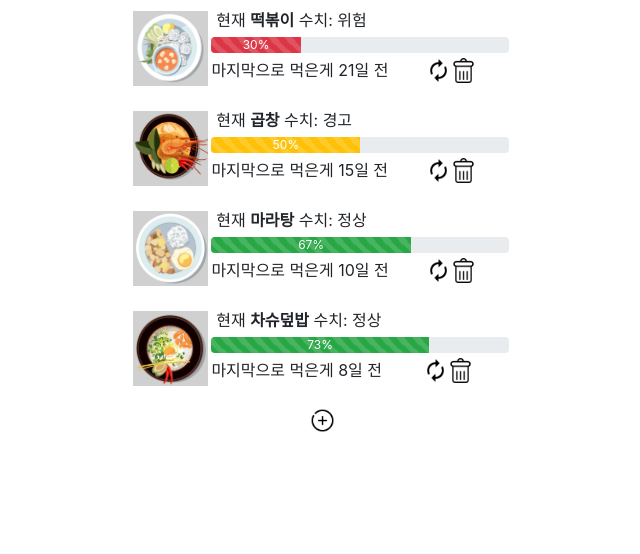
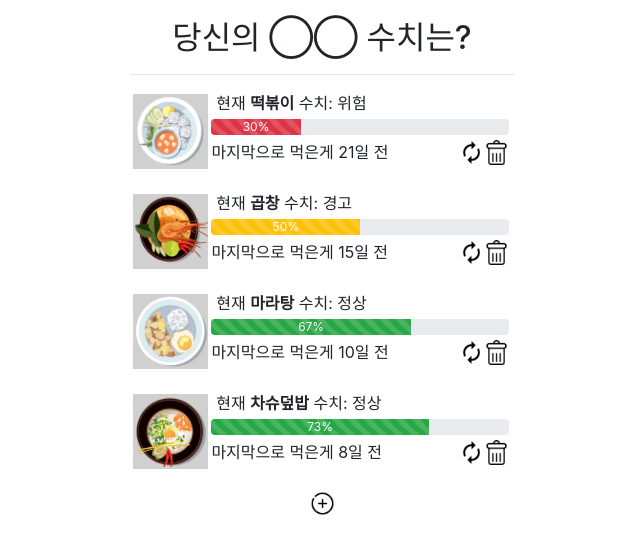
Before and after one commit to kst20209/eatwhen, a React (Create React App) app: page / in a window 1280 px wide. Shown: the top 554 px of the page, without its empty margins (318-958 px from the left). Built offline with nearby package versions, Linux system fonts and the light colour scheme.

Commit message:
Improved: header추가, update delete 버튼 우측정렬

```diff
--- a/src/App.css
+++ b/src/App.css
@@ -3,6 +3,11 @@
   width: 30%;
   margin: auto;
   margin-top: 0.5rem;
+}
+
+header{
+  margin-top: 1.2rem;
+  margin-bottom: 1rem;
 }
 
 .read{
@@ -36,6 +41,11 @@
   margin-bottom: 0.3rem;
 }
 
+#buttons{
+  float: right;
+  margin-right: 0.3rem;
+}
+
 .update{
   margin-top: 1.5rem;
   border: solid red 1px;
--- a/src/App.js
+++ b/src/App.js
@@ -123,6 +123,10 @@ class App extends Component{
   render(){
     return (
       <div className="App">
+        <header>
+          <h2>당신의 ◯◯ 수치는?</h2>
+          <hr></hr>
+        </header>
         {this.setID()}
         {this.getContent()}
         <input type="image" src="create.png" alt="추가" width="25" height="25" onClick={function(e){
--- a/src/components/Read.js
+++ b/src/components/Read.js
@@ -35,7 +35,7 @@ class Read extends Component {
             <ProgressBar className="progress" now={number} label={`${number}%`} variant={color} striped={true} animated={true}/>
             <span id="final_date">마지막으로 먹은게 {this.props.date}일 전</span>
           </div>
-          <div>
+          <div id="buttons">
             <input type="image" src="update.png" alt="수정" width="25" height="25" onClick={function(e){
               this.props.onClick('update');
             }.bind(this)}></input>
```
